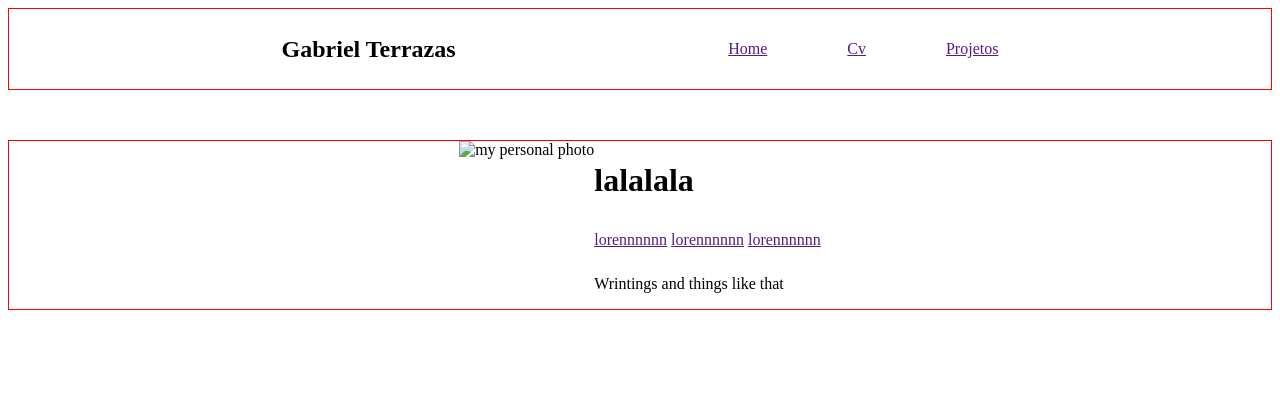
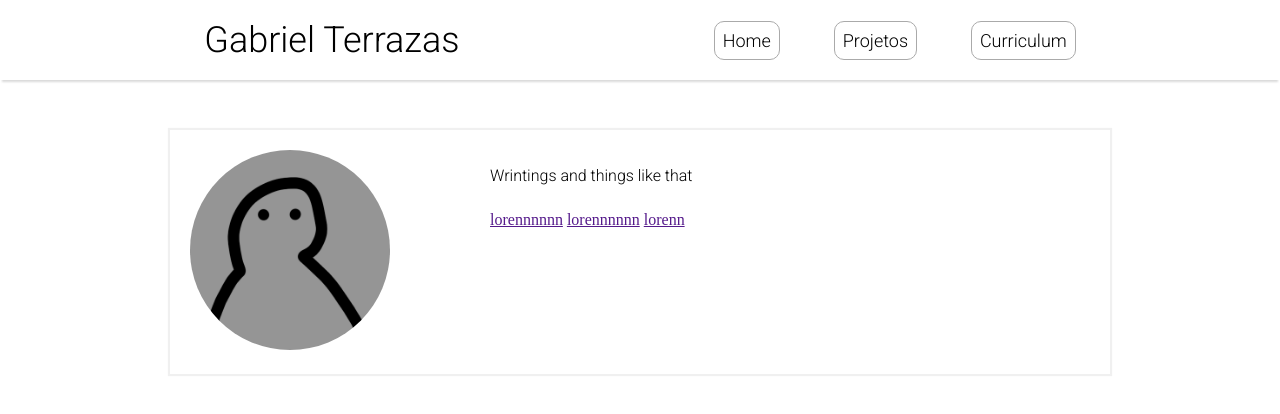
Before and after one commit to Kombini21/personal-website, a plain HTML site: page index.html in a window 1280 px wide. Drawn offline with Linux system fonts and the light colour scheme.

Commit message:
Style the body more

```diff
--- a/index.html
+++ b/index.html
@@ -15,27 +15,27 @@
 
 
             <div class="name">
-                <h2 class="h1name">Gabriel Terrazas</h2>
+                <p class="h1name">Gabriel Terrazas</p>
             </div>
 
             <div class="header-elements">
 
-                <a href=""> Home</a>
-                <a href="">Cv</a>
-                <a href="">Projetos</a>
+                <a href="" class="home1">Home</a>
+                <a href="" class="cv1">Projetos</a>
+                <a href="" class="projetos">Curriculum</a>
 
             </div>
         </div>
 
     </header>
 
-
+    <div class="container">
         <div class="home">
 
 
             <div class="left-elements">
 
-            <img src="" alt="my personal photo">
+                <img src="./images/me.png" alt="my personal photo" class="me">
 
 
             </div>
@@ -43,14 +43,6 @@
 
             <div class="right-elements">
 
-            <h1 class="personal-introduction">lalalala</h1>
-
-            <div class="links">
-
-                <a href="" class="github">lorennnnnn</a>
-                <a href="" class="linkedin">lorennnnnn</a>
-                <a href="" class="email">lorennnnnn</a>
-            </div>
 
                 <div class="introducao">
 
@@ -58,10 +50,20 @@
 
                 </div>
 
+                <div class="links">
+
+                    <a href="" class="github">lorennnnnn</a>
+                    <a href="" class="linkedin">lorennnnnn</a>
+                    <a href="" class="email">lorenn</a>
+                </div>
+
 
             </div>
 
         </div>
+    </div>
+
+
 
     <div class="projects">
 
--- a/styles/stylesheet.css
+++ b/styles/stylesheet.css
@@ -1,22 +1,53 @@
+@import url('https://fonts.googleapis.com/css2?family=Roboto:ital,wght@0,100;0,300;0,900;1,500&display=swap');
 
-
-
+body{
+    margin: 0;
+}
 .heading{
 
+    font-family: 'Roboto', sans-serif;
     display: flex;
+    width: 100%;
     justify-content: space-evenly;
     align-items: center;
-    border: 1px red solid;
     height: 80px;
+    box-shadow: 0 4px 2px -2px rgb(218, 218, 218);
+}
+
+.name{
+
+    font-weight: 300;
+    font-size: 36px;
+}
+
+.home1,
+.cv1,
+.projetos{
+
+    font-size: 18px;
+    text-decoration: none;
+    margin-left: 50px;
+    gap: 80px;
+    color: black;
+    font-weight: 500;
+    border: 1px rgb(170, 170, 170) solid;
+    padding: 8px;
+    border-radius: 10px;
+
+}
+
+.home1:hover,
+.cv1:hover,
+.projetos:hover{
+
+    border: 1px rgb(92, 92, 92) solid;
 }
 
 
-.header-elements{
+.container{
 
-
-
-    display: flex;
-    gap: 80px;
+display: flex;
+justify-content: center;
 }
 
 
@@ -24,8 +55,12 @@
 
     margin-top: 50px;
     display: flex;
-    justify-content: center;
-    border: 1px red solid;
+    padding: 20px;
+    justify-content: flex-start;
+    align-items:flex-start;
+    width: 900px;
+    box-shadow: 0 0px 1px 2px rgb(240, 240, 240);
+
 
 }
 
@@ -35,3 +70,17 @@
     flex-direction: column;
     gap: 10px;
 }
+
+.me{
+
+    height: 200px;
+    margin-right: 100px;
+    border-radius: 50%;
+}
+
+.introducao{
+
+    font-family: 'Roboto', sans-serif;
+
+
+}
```
Also changed, not shown: images/me.png (added). Lines whose indentation alone changed are shown as unchanged.
